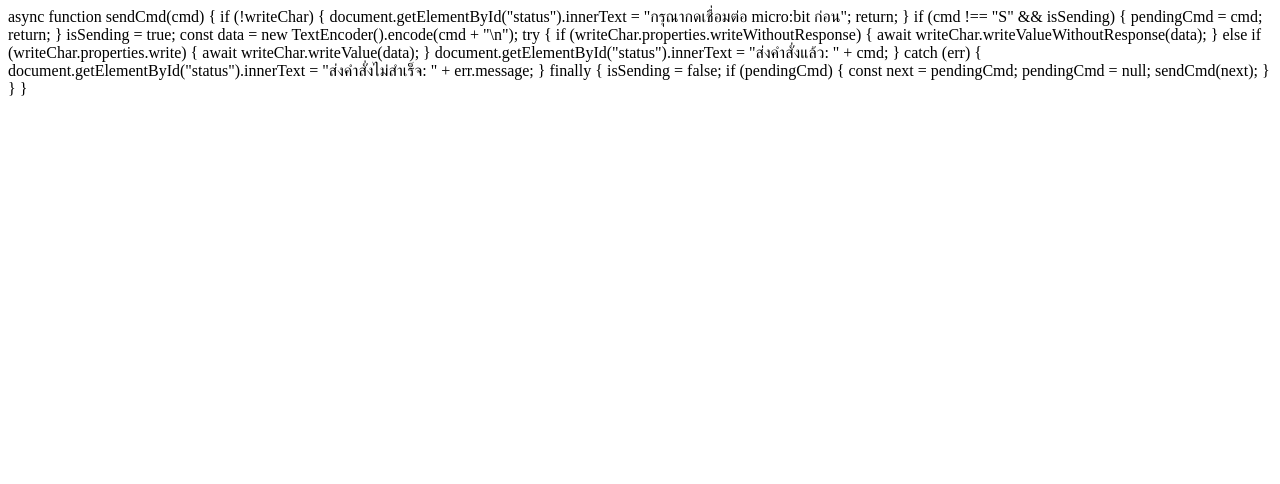
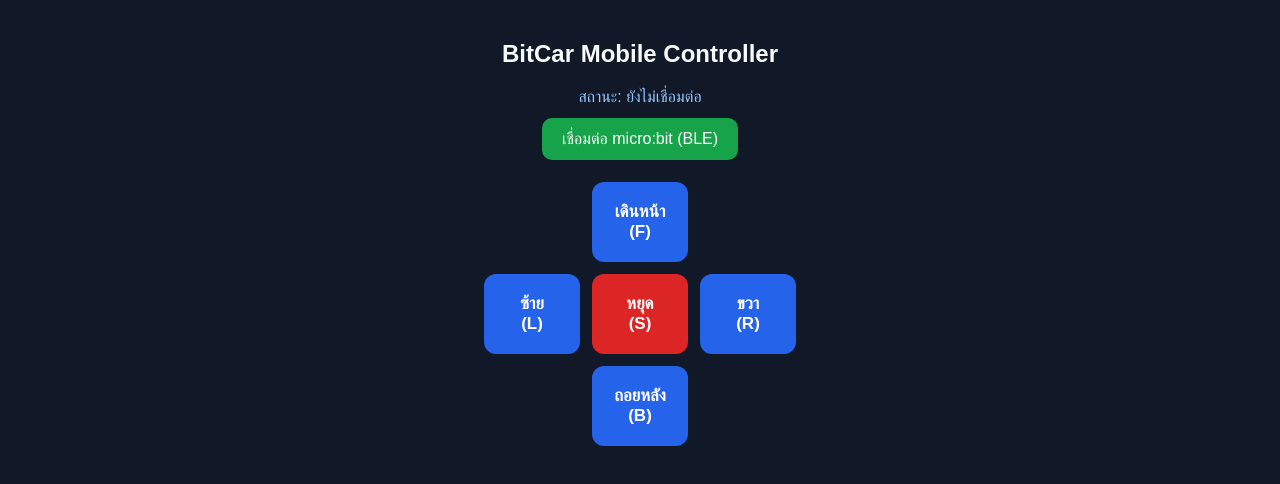
Before and after one commit to fifaza232347-sketch/-, a plain HTML site: page index.html in a window 1280 px wide. Drawn offline with Linux system fonts and the light colour scheme.

Commit message:
Update index.html

```diff
--- a/index.html
+++ b/index.html
@@ -1,4 +1,120 @@
-async function sendCmd(cmd) {
+<!DOCTYPE html>
+<html lang="th">
+<head>
+  <meta charset="UTF-8" />
+  <meta name="viewport" content="width=device-width, initial-scale=1.0, user-scalable=no" />
+  <title>BitCar Bluetooth Controller</title>
+  <style>
+    body {
+      font-family: sans-serif;
+      background: #111827;
+      color: #f9fafb;
+      text-align: center;
+      margin: 0;
+      padding: 20px;
+      touch-action: none;
+      user-select: none;
+      -webkit-user-select: none;
+    }
+    button.ctrl {
+      width: 96px;
+      height: 80px;
+      margin: 6px;
+      font-size: 17px;
+      font-weight: bold;
+      border: none;
+      border-radius: 12px;
+      background: #2563eb;
+      color: #fff;
+      cursor: pointer;
+      touch-action: none;
+    }
+    button.ctrl:active {
+      background: #1d4ed8;
+      transform: scale(0.97);
+    }
+    button.stop {
+      background: #dc2626;
+    }
+    button.connect {
+      padding: 12px 20px;
+      font-size: 16px;
+      border: none;
+      border-radius: 10px;
+      background: #16a34a;
+      color: #fff;
+      margin-bottom: 16px;
+      cursor: pointer;
+    }
+    .row {
+      display: flex;
+      justify-content: center;
+      align-items: center;
+    }
+    #status {
+      margin-bottom: 12px;
+      color: #93c5fd;
+      word-break: break-all;
+    }
+  </style>
+</head>
+<body>
+  <h2>BitCar Mobile Controller</h2>
+  <div id="status">สถานะ: ยังไม่เชื่อมต่อ</div>
+  <button class="connect" onclick="connectBLE()">เชื่อมต่อ micro:bit (BLE)</button>
+
+  <div class="row">
+    <button class="ctrl" data-cmd="F">เดินหน้า<br>(F)</button>
+  </div>
+  <div class="row">
+    <button class="ctrl" data-cmd="L">ซ้าย<br>(L)</button>
+    <button class="ctrl stop" onclick="sendCmd('S')">หยุด<br>(S)</button>
+    <button class="ctrl" data-cmd="R">ขวา<br>(R)</button>
+  </div>
+  <div class="row">
+    <button class="ctrl" data-cmd="B">ถอยหลัง<br>(B)</button>
+  </div>
+
+  <script>
+    const UART_SERVICE = "6e400001-b5a3-f393-e0a9-e50e24dcca9e";
+    const UART_RX_CHAR = "6e400002-b5a3-f393-e0a9-e50e24dcca9e";
+    let writeChar = null;
+    let activeCmd = null;
+    let isSending = false;
+    let pendingCmd = null;
+
+    async function connectBLE() {
+      try {
+        document.getElementById("status").innerText = "กำลังค้นหา BBC micro:bit...";
+        const device = await navigator.bluetooth.requestDevice({
+          filters: [{ namePrefix: "BBC micro:bit" }],
+          optionalServices: [UART_SERVICE]
+        });
+        device.addEventListener("gattserverdisconnected", () => {
+          writeChar = null;
+          activeCmd = null;
+          isSending = false;
+          pendingCmd = null;
+          document.getElementById("status").innerText = "สถานะ: ตัดการเชื่อมต่อแล้ว";
+        });
+        const server = await device.gatt.connect();
+        const service = await server.getPrimaryService(UART_SERVICE);
+        const chars = await service.getCharacteristics();
+
+        writeChar = chars.find(c => c.uuid === UART_RX_CHAR)
+          || chars.find(c => c.properties.writeWithoutResponse || c.properties.write);
+
+        if (!writeChar) {
+          throw new Error("ไม่พบ Characteristic สำหรับส่งข้อมูล");
+        }
+        document.getElementById("status").innerText =
+          "เชื่อมต่อแล้ว: " + (device.name || "micro:bit") + " [" + writeChar.uuid.slice(0, 8) + "]";
+      } catch (err) {
+        document.getElementById("status").innerText = "เชื่อมต่อไม่สำเร็จ: " + err.message;
+      }
+    }
+
+    async function sendCmd(cmd) {
       if (!writeChar) {
         document.getElementById("status").innerText = "กรุณากดเชื่อมต่อ micro:bit ก่อน";
         return;
@@ -27,3 +143,33 @@ async function sendCmd(cmd) {
         }
       }
     }
+
+    document.querySelectorAll("button.ctrl[data-cmd]").forEach(btn => {
+      const cmd = btn.getAttribute("data-cmd");
+
+      btn.addEventListener("pointerdown", (e) => {
+        e.preventDefault();
+        if (activeCmd === cmd) return;
+        activeCmd = cmd;
+        try { btn.setPointerCapture(e.pointerId); } catch (_) {}
+        sendCmd(cmd);
+      });
+
+      const release = (e) => {
+        if (activeCmd !== cmd) return;
+        e.preventDefault();
+        activeCmd = null;
+        try {
+          if (btn.hasPointerCapture && btn.hasPointerCapture(e.pointerId)) {
+            btn.releasePointerCapture(e.pointerId);
+          }
+        } catch (_) {}
+        sendCmd("S");
+      };
+
+      btn.addEventListener("pointerup", release);
+      btn.addEventListener("pointercancel", release);
+    });
+  </script>
+</body>
+</html>
```
